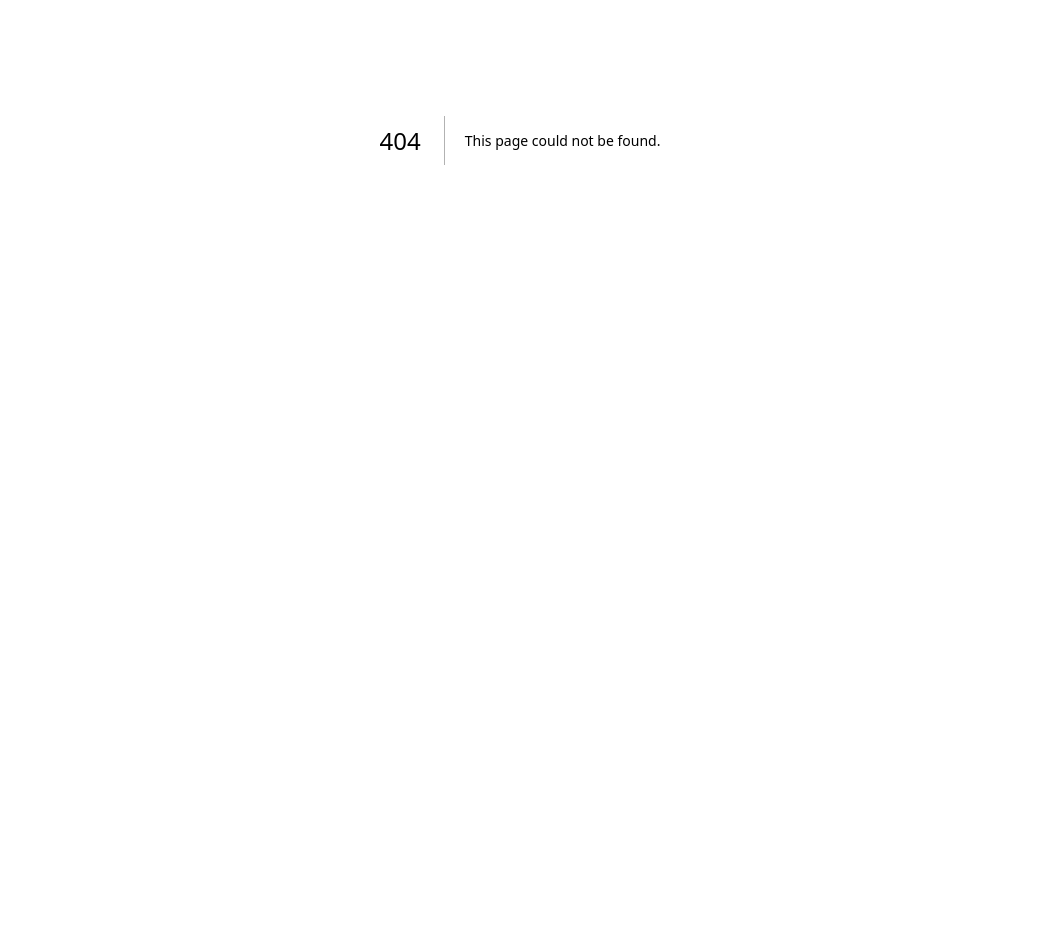
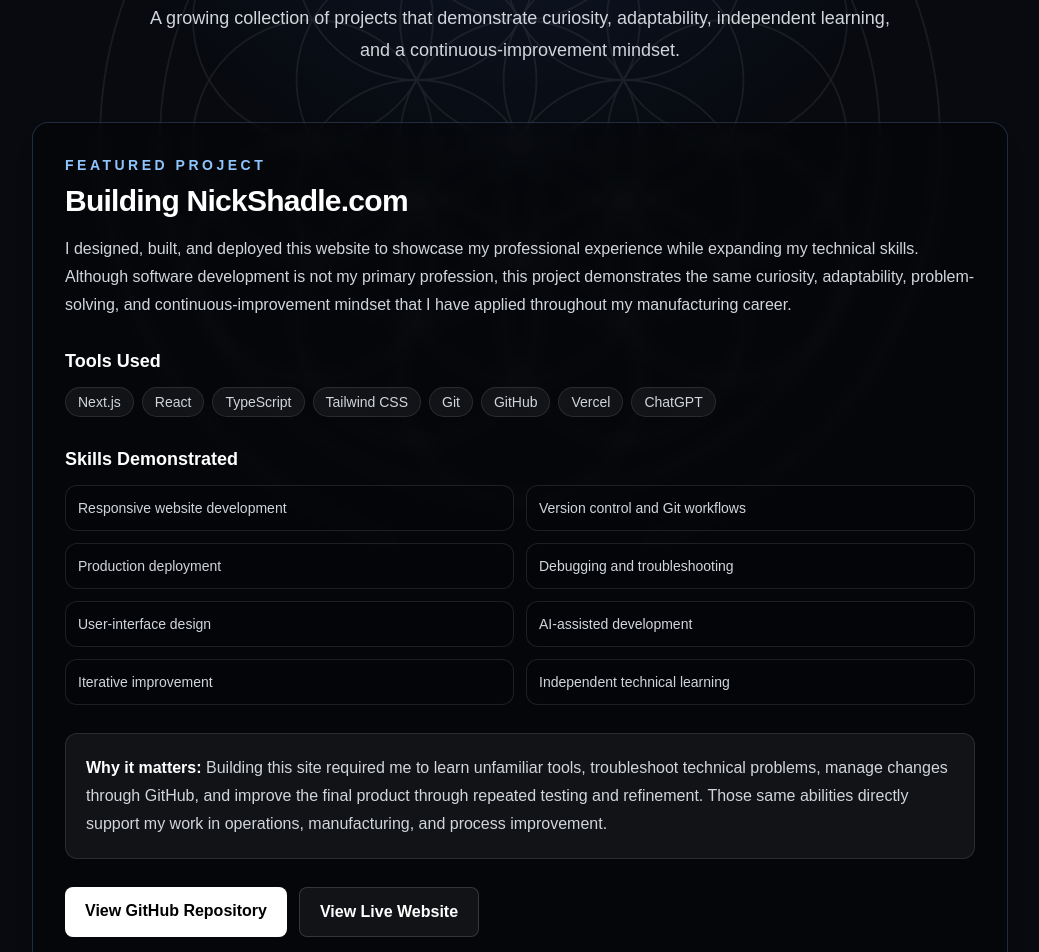
Before and after one commit to Briggadocious/nickshadle-site, a Next.js app: page /projects in a window 1280 px wide. Before the commit this address had no page. Shown: the part 260-1212 px from the top of the page, without its empty margins (120-1159 px from the left). Before the commit the page ends 800 px from the top, so only its background shows below. Built offline with nearby package versions, Linux system fonts and the light colour scheme.

Commit message:
Move projects to dedicated page

```diff
--- a/app/page.tsx
+++ b/app/page.tsx
@@ -127,6 +127,13 @@ export default function Home() {
             >
               Explore My Brewing Career
             </a>
+
+            <a
+              href="/projects"
+              className="inline-block rounded-lg border border-blue-300/40 bg-blue-400/10 px-5 py-3 font-medium text-blue-200 transition hover:bg-blue-400/20 hover:text-white"
+            >
+              View My Projects
+            </a>
           </div>
         </section>
 
@@ -164,90 +171,6 @@ export default function Home() {
           </div>
         </section>
 
-        <section className="space-y-6">
-          <div className="text-center">
-            <p className="text-sm font-semibold uppercase tracking-[0.3em] text-blue-300">
-              Featured Project
-            </p>
-
-            <h3 className="mt-2 text-3xl font-bold tracking-tight">
-              Building NickShadle.com
-            </h3>
-          </div>
-
-          <div className="rounded-2xl border border-white/10 bg-black/30 p-6 shadow-xl backdrop-blur-sm md:p-8">
-            <div className="space-y-6">
-              <div>
-                <h4 className="text-2xl font-semibold">
-                  Personal Portfolio Website
-                </h4>
-
-                <p className="mt-3 leading-7 text-gray-300">
-                  I designed, built, and deployed this website to showcase my
-                  professional experience while expanding my technical skills.
-                  Although software development is not my primary profession,
-                  this project demonstrates the same curiosity, adaptability,
-                  problem-solving, and continuous-improvement mindset that I
-                  have applied throughout my manufacturing career.
-                </p>
-              </div>
-
-              <div>
-                <h4 className="text-lg font-semibold">Tools Used</h4>
-
-                <div className="mt-3 flex flex-wrap gap-2">
-                  {tools.map((tool) => (
-                    <span
-                      key={tool}
-                      className="rounded-full border border-white/10 bg-white/5 px-3 py-1 text-sm text-gray-300"
-                    >
-                      {tool}
-                    </span>
-                  ))}
-                </div>
-              </div>
-
-              <div>
-                <h4 className="text-lg font-semibold">Skills Demonstrated</h4>
-
-                <div className="mt-3 grid gap-3 sm:grid-cols-2">
-                  {projectSkills.map((skill) => (
-                    <div
-                      key={skill}
-                      className="rounded-xl border border-white/10 bg-black/20 p-3 text-sm text-gray-300"
-                    >
-                      {skill}
-                    </div>
-                  ))}
-                </div>
-              </div>
-
-              <div className="rounded-xl border border-white/10 bg-white/5 p-4">
-                <p className="text-sm leading-6 text-gray-300">
-                  <span className="font-semibold text-white">
-                    Why it matters:
-                  </span>{" "}
-                  Building this site required me to learn unfamiliar tools,
-                  resolve technical problems, manage changes through GitHub,
-                  and continuously improve the final product—skills that
-                  directly support my work in operations, manufacturing, and
-                  process improvement.
-                </p>
-              </div>
-
-              <div>
-                <a
-                  href="https://github.com/Briggadocious/nickshadle-site"
-                  target="_blank"
-                  rel="noopener noreferrer"
-                  className="inline-block rounded-lg bg-white px-4 py-2 text-sm font-semibold text-black transition hover:bg-gray-200"
-                >
-                  View GitHub Repository
-                </a>
-              </div>
-            </div>
-          </div>
-        </section>
       </div>
     </main>
   );
--- /dev/null
+++ b/app/projects/page.tsx
@@ -0,0 +1,203 @@
+export default function ProjectsPage() {
+  const tools = [
+    "Next.js",
+    "React",
+    "TypeScript",
+    "Tailwind CSS",
+    "Git",
+    "GitHub",
+    "Vercel",
+    "ChatGPT",
+  ];
+
+  const demonstratedSkills = [
+    "Responsive website development",
+    "Version control and Git workflows",
+    "Production deployment",
+    "Debugging and troubleshooting",
+    "User-interface design",
+    "AI-assisted development",
+    "Iterative improvement",
+    "Independent technical learning",
+  ];
+
+  const flowerCircles = [
+    [300, 300],
+    [300, 220],
+    [369, 260],
+    [369, 340],
+    [300, 380],
+    [231, 340],
+    [231, 260],
+    [300, 140],
+    [369, 180],
+    [438, 220],
+    [438, 300],
+    [438, 380],
+    [369, 420],
+    [300, 460],
+    [231, 420],
+    [162, 380],
+    [162, 300],
+    [162, 220],
+    [231, 180],
+  ];
+
+  return (
+    <main className="relative min-h-screen overflow-hidden bg-[#080a0f] text-white">
+      <div className="pointer-events-none fixed inset-0 bg-[radial-gradient(circle_at_top,rgba(59,130,246,0.14),transparent_45%)]" />
+
+      <div className="pointer-events-none fixed inset-0 flex items-center justify-center overflow-hidden">
+        <svg
+          viewBox="0 0 600 600"
+          aria-hidden="true"
+          className="h-[900px] w-[900px] max-w-none opacity-[0.08]"
+        >
+          <g
+            fill="none"
+            stroke="rgba(255,255,255,0.9)"
+            strokeWidth="1.25"
+          >
+            {flowerCircles.map(([cx, cy], index) => (
+              <circle key={index} cx={cx} cy={cy} r="80" />
+            ))}
+
+            <circle cx="300" cy="300" r="240" />
+            <circle cx="300" cy="300" r="280" />
+          </g>
+        </svg>
+      </div>
+
+      <div className="relative z-10 mx-auto max-w-5xl space-y-14 px-6 py-12">
+        <nav className="flex flex-wrap items-center justify-between gap-4">
+          <a
+            href="/"
+            className="text-sm font-semibold text-blue-300 transition hover:text-white"
+          >
+            ← Back to Home
+          </a>
+
+          <a
+            href="/brewing"
+            className="rounded-lg border border-amber-300/30 bg-amber-300/10 px-4 py-2 text-sm font-medium text-amber-200 transition hover:bg-amber-300/20"
+          >
+            Brewing Career
+          </a>
+        </nav>
+
+        <header className="mx-auto max-w-3xl space-y-5 text-center">
+          <p className="text-sm font-semibold uppercase tracking-[0.3em] text-blue-300">
+            Projects
+          </p>
+
+          <h1 className="text-4xl font-bold tracking-tight sm:text-6xl">
+            Learning Through Building
+          </h1>
+
+          <p className="text-lg leading-8 text-gray-300">
+            A growing collection of projects that demonstrate curiosity,
+            adaptability, independent learning, and a continuous-improvement
+            mindset.
+          </p>
+        </header>
+
+        <section className="rounded-2xl border border-blue-300/20 bg-black/30 p-6 shadow-xl backdrop-blur-sm md:p-8">
+          <div className="space-y-7">
+            <div>
+              <p className="text-sm font-semibold uppercase tracking-[0.25em] text-blue-300">
+                Featured Project
+              </p>
+
+              <h2 className="mt-2 text-3xl font-bold tracking-tight">
+                Building NickShadle.com
+              </h2>
+
+              <p className="mt-4 leading-7 text-gray-300">
+                I designed, built, and deployed this website to showcase my
+                professional experience while expanding my technical skills.
+                Although software development is not my primary profession,
+                this project demonstrates the same curiosity, adaptability,
+                problem-solving, and continuous-improvement mindset that I have
+                applied throughout my manufacturing career.
+              </p>
+            </div>
+
+            <div>
+              <h3 className="text-lg font-semibold">Tools Used</h3>
+
+              <div className="mt-3 flex flex-wrap gap-2">
+                {tools.map((tool) => (
+                  <span
+                    key={tool}
+                    className="rounded-full border border-white/10 bg-white/5 px-3 py-1 text-sm text-gray-300"
+                  >
+                    {tool}
+                  </span>
+                ))}
+              </div>
+            </div>
+
+            <div>
+              <h3 className="text-lg font-semibold">Skills Demonstrated</h3>
+
+              <div className="mt-3 grid gap-3 sm:grid-cols-2">
+                {demonstratedSkills.map((skill) => (
+                  <div
+                    key={skill}
+                    className="rounded-xl border border-white/10 bg-black/20 p-3 text-sm text-gray-300"
+                  >
+                    {skill}
+                  </div>
+                ))}
+              </div>
+            </div>
+
+            <div className="rounded-xl border border-white/10 bg-white/5 p-5">
+              <p className="leading-7 text-gray-300">
+                <span className="font-semibold text-white">Why it matters:</span>{" "}
+                Building this site required me to learn unfamiliar tools,
+                troubleshoot technical problems, manage changes through GitHub,
+                and improve the final product through repeated testing and
+                refinement. Those same abilities directly support my work in
+                operations, manufacturing, and process improvement.
+              </p>
+            </div>
+
+            <div className="flex flex-wrap gap-3">
+              <a
+                href="https://github.com/Briggadocious/nickshadle-site"
+                target="_blank"
+                rel="noopener noreferrer"
+                className="inline-block rounded-lg bg-white px-5 py-3 font-semibold text-black transition hover:bg-gray-200"
+              >
+                View GitHub Repository
+              </a>
+
+              <a
+                href="/"
+                className="inline-block rounded-lg border border-white/15 bg-white/5 px-5 py-3 font-semibold transition hover:bg-white/10"
+              >
+                View Live Website
+              </a>
+            </div>
+          </div>
+        </section>
+
+        <section className="rounded-2xl border border-white/10 bg-black/30 p-6 text-center backdrop-blur-sm md:p-8">
+          <p className="text-sm font-semibold uppercase tracking-[0.25em] text-blue-300">
+            More to Come
+          </p>
+
+          <h2 className="mt-2 text-2xl font-semibold">
+            An Ongoing Project Portfolio
+          </h2>
+
+          <p className="mx-auto mt-3 max-w-2xl leading-7 text-gray-300">
+            This page will grow as I complete new technical, operational, and
+            continuous-improvement projects.
+          </p>
+        </section>
+      </div>
+    </main>
+  );
+}
```
